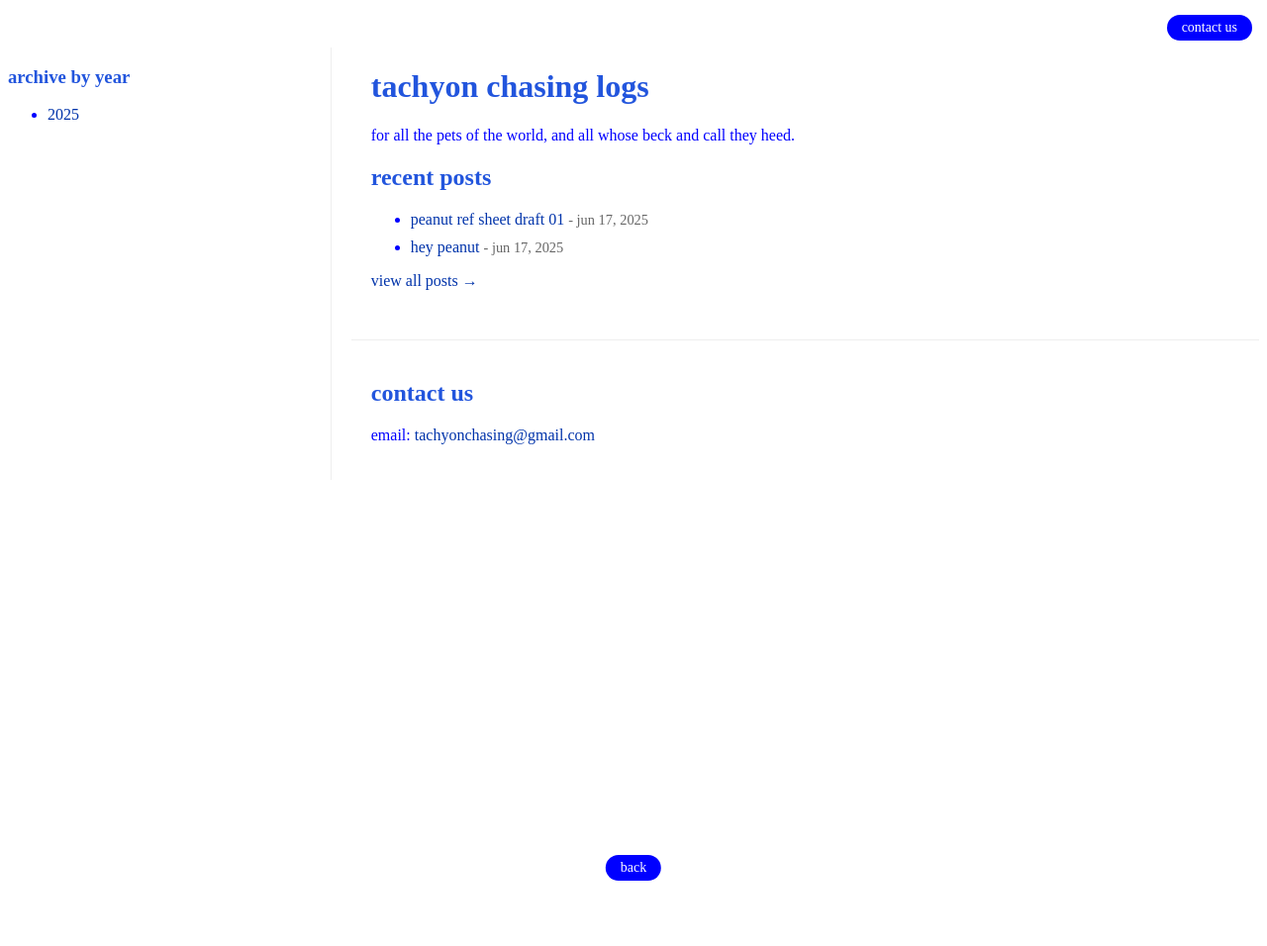
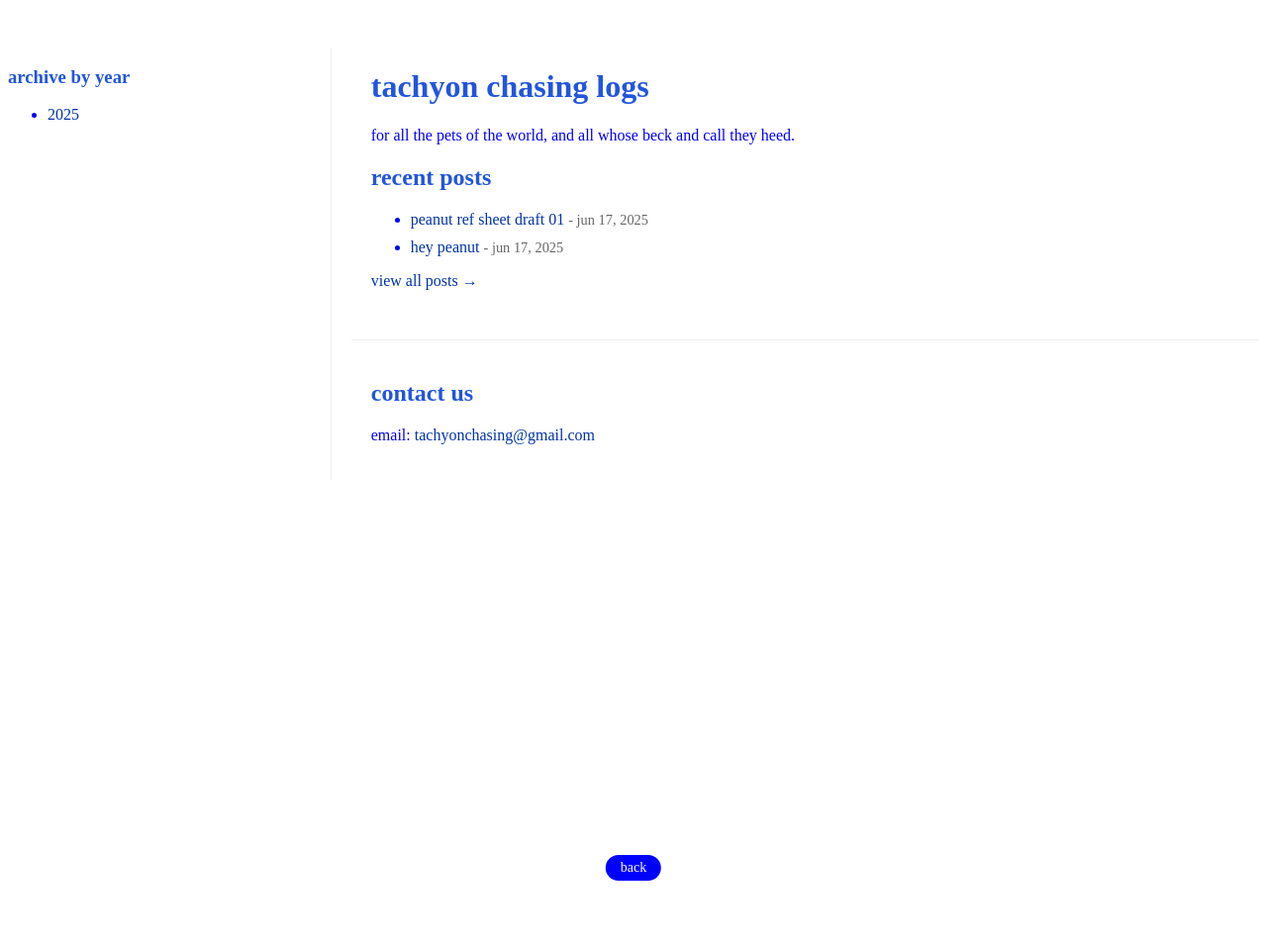
Before and after one commit to catgoesmiao/catgoesmiao.github.io, a Jekyll site: the page built from index.html, in a window 1280 px wide. Shown: the whole page at 99% size. Built offline with Jekyll 4.4.1, drawn with Linux system fonts in a browser that asks for light colours.

Commit message:
Update default.html

```diff
--- a/_layouts/default.html
+++ b/_layouts/default.html
@@ -5,8 +5,6 @@
   <link rel="stylesheet" href="/assets/css/styles.css">
 </head>
 <body>
-  <!-- New Contact Button (top-right) -->
-  <a href="#contact" class="contact-button">contact us</a>
 
   <div class="container">
     <div class="sidebar">
```
